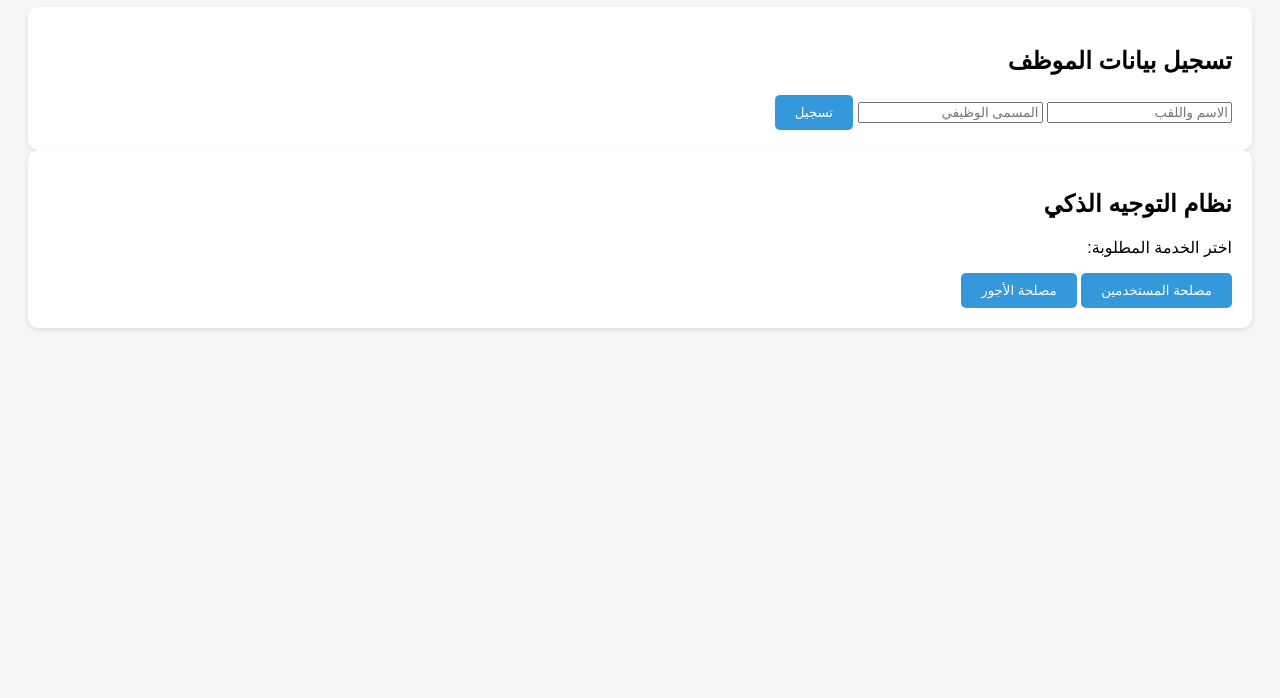
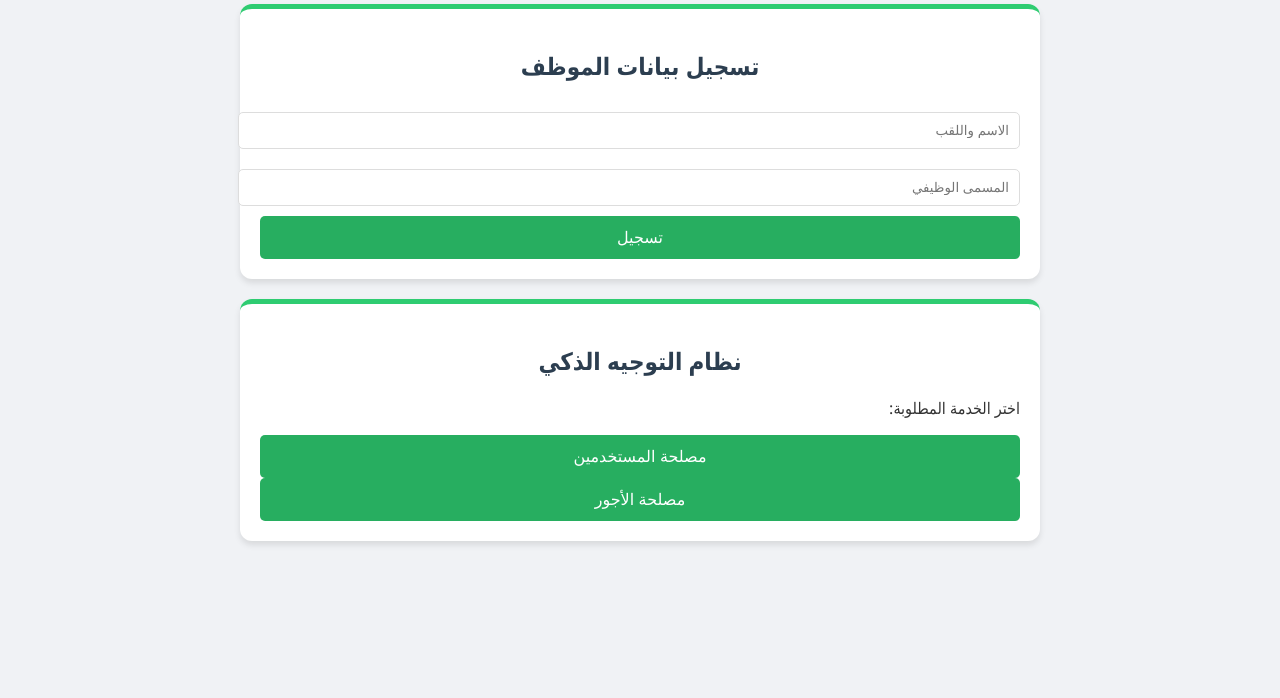
Before and after one commit to omaim5017-wq/Digital-HR-Platform, a plain HTML site: page index.html in a window 1280 px wide. Shown: the part 102-800 px from the top of the page. Drawn offline with Linux system fonts and the light colour scheme.

Commit message:
إعادة بناء الواجهة بأكواد صافية لضمان عمل التنسيق
تطهير ملفات index و style من أي تداخلات قديمة لضمان استجابة المتصفح للألوان والتصميم الجديد

```diff
--- a/style.css
+++ b/style.css
@@ -1,6 +1,35 @@
-body { font-family: Arial, sans-serif; direction: rtl; background: #f4f7f6; padding: 20px; }
-.card { background: white; padding: 20px; border-radius: 10px; box-shadow: 0 2px 5px rgba(0,0,0,0.1); }
-.status-pending { color: #e67e22; font-weight: bold; } /* برتقالي للانتظار */
-.status-ready { color: #27ae60; font-weight: bold; }   /* أخضر للجاهز */
-.status-rejected { color: #e74c3c; font-weight: bold; } /* أحمر للمرفوض */
-button { background: #3498db; color: white; border: none; padding: 10px 20px; border-radius: 5px; cursor: pointer; }
+body {
+    font-family: 'Segoe UI', Tahoma, Geneva, Verdana, sans-serif;
+    background-color: #f0f2f5;
+    margin: 0;
+    padding: 20px;
+    color: #333;
+}
+.container { max-width: 800px; margin: auto; }
+.card {
+    background: white;
+    padding: 20px;
+    margin-bottom: 20px;
+    border-radius: 12px;
+    box-shadow: 0 4px 6px rgba(0,0,0,0.1);
+    border-top: 5px solid #2ecc71; /* لون أخضر جميل */
+}
+h1, h2 { color: #2c3e50; text-align: center; }
+input {
+    width: 100%;
+    padding: 10px;
+    margin: 10px 0;
+    border: 1px solid #ddd;
+    border-radius: 5px;
+}
+button {
+    width: 100%;
+    padding: 12px;
+    background-color: #27ae60;
+    color: white;
+    border: none;
+    border-radius: 5px;
+    cursor: pointer;
+    font-size: 16px;
+}
+button:hover { background-color: #219150; }
```
